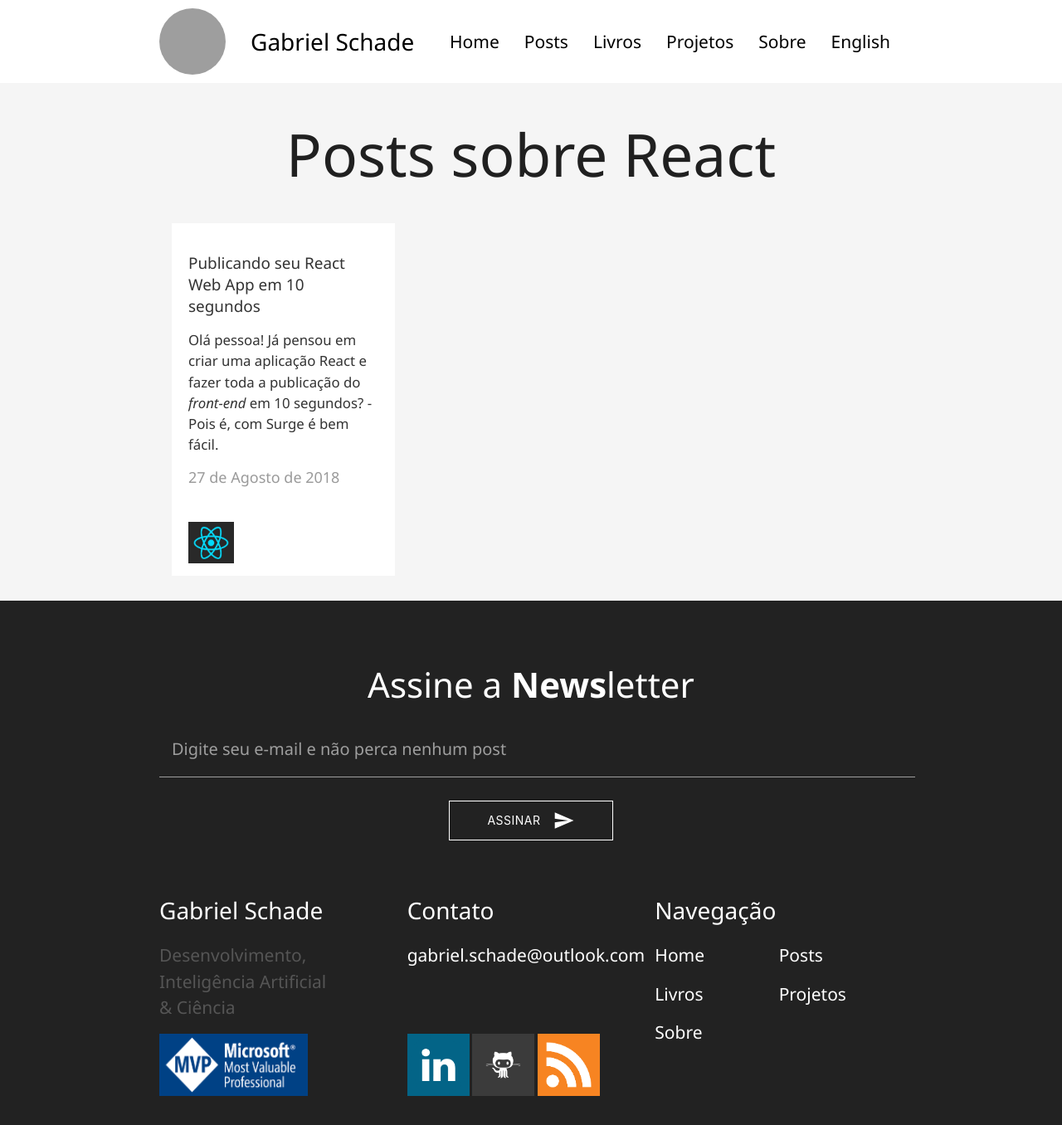
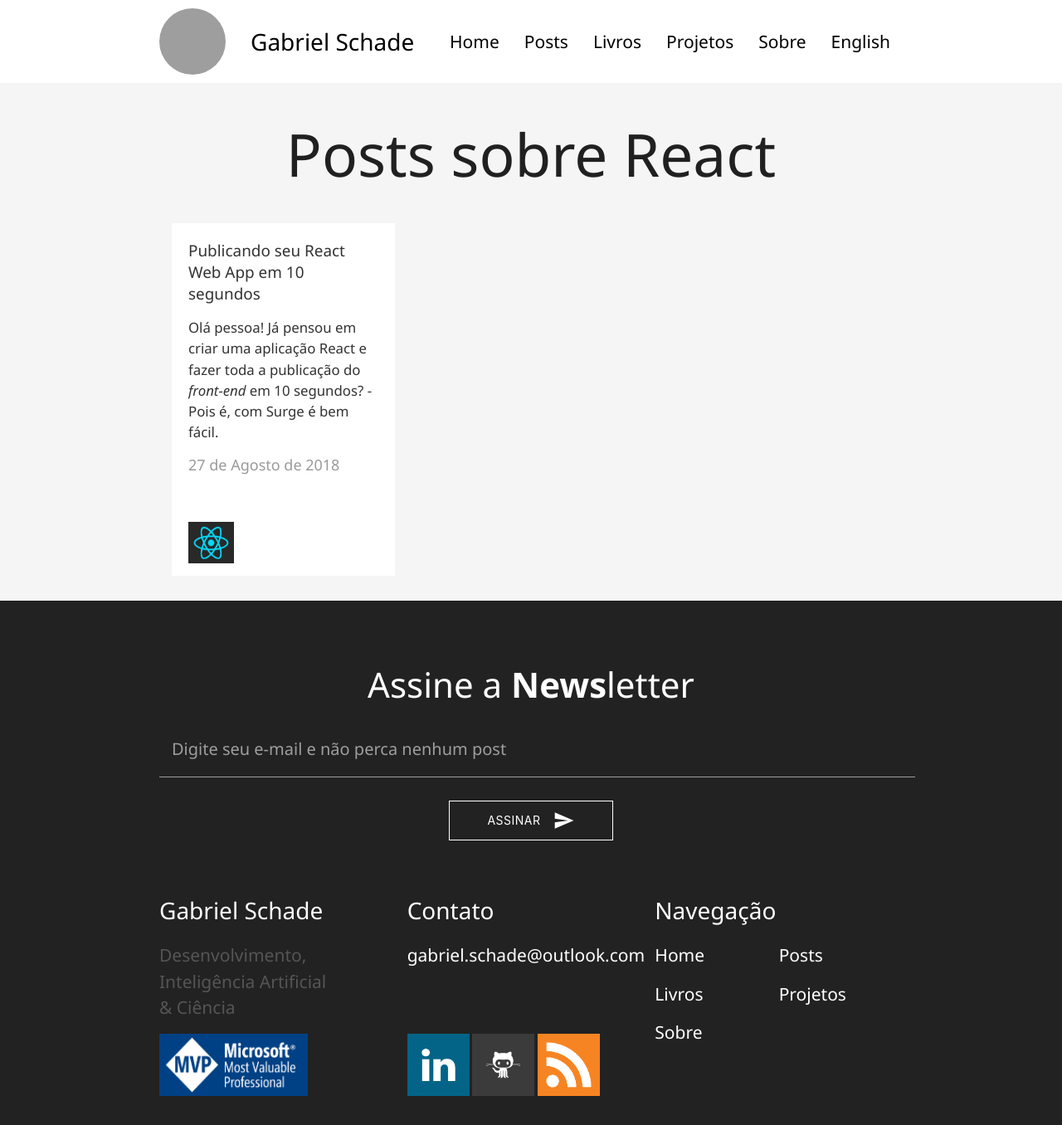
Before and after one commit to gabrielschade/gabrielschade.github.io, a Jekyll site: the page built from posts-categoria/react.html, in a window 1280 px wide and 1356 px high. Shown: the whole window at 83% size. Built offline with Jekyll 4.4.1, drawn with Linux system fonts in a browser that asks for light colours; nearby versions of some CDN libraries; comment, search, counter and statistics services are not loaded; grey boxes are pictures that could not be loaded.

Commit message:
Correção do título do card;

```diff
--- a/_includes/single-post-new.html
+++ b/_includes/single-post-new.html
@@ -4,7 +4,7 @@
             <div style="padding:15px;cursor:pointer;">
                 <div class="card-post">
                     {% unless post.image %}
-                        <div class="card-title light-font" style="line-height: normal;">{{ post.title }}</div>
+                        <span class="card-title light-font" style="line-height: normal;">{{ post.title }}</span>
 
                         <div class="card-content" style="padding:15px 0;">
                             <div class="post-excerpt" style="{{include._style}} height: 150px;
@@ -23,7 +23,7 @@
                         <div style="min-height: 150px;max-height: 150px;" class="valign-wrapper">
                             <img class="responsive-img" src="{{post.image}}">
                         </div>
-                        <span class="card-title light-font" style="line-height: normal;">{{ post.title }}</span>
+                        <div class="card-title light-font" style="line-height: normal;">{{ post.title }}</div>
                         <div class="card-content" style="padding:15px 0;">
                             <div class="post-excerpt" style="{{include._style}} height: 65px;
                             overflow: hidden;
```
